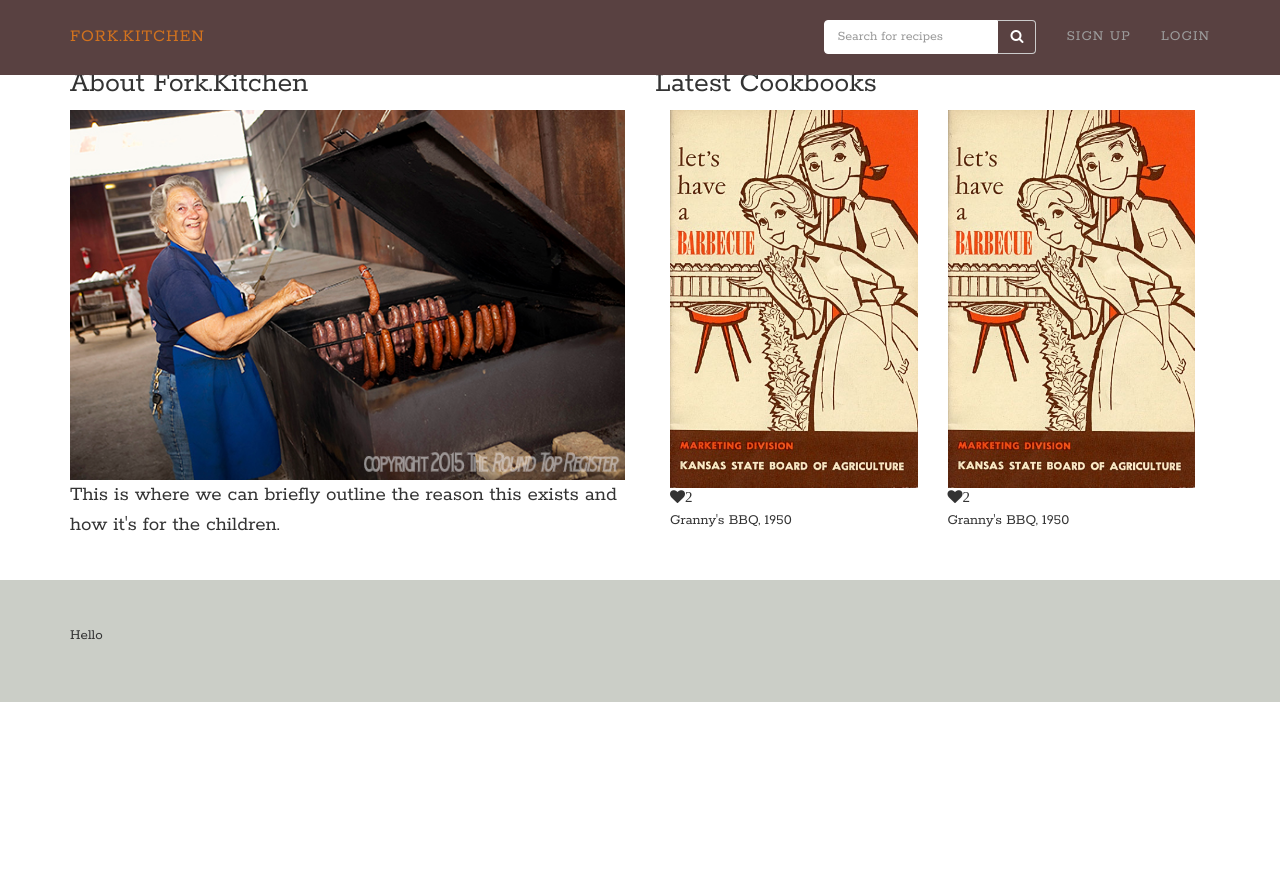
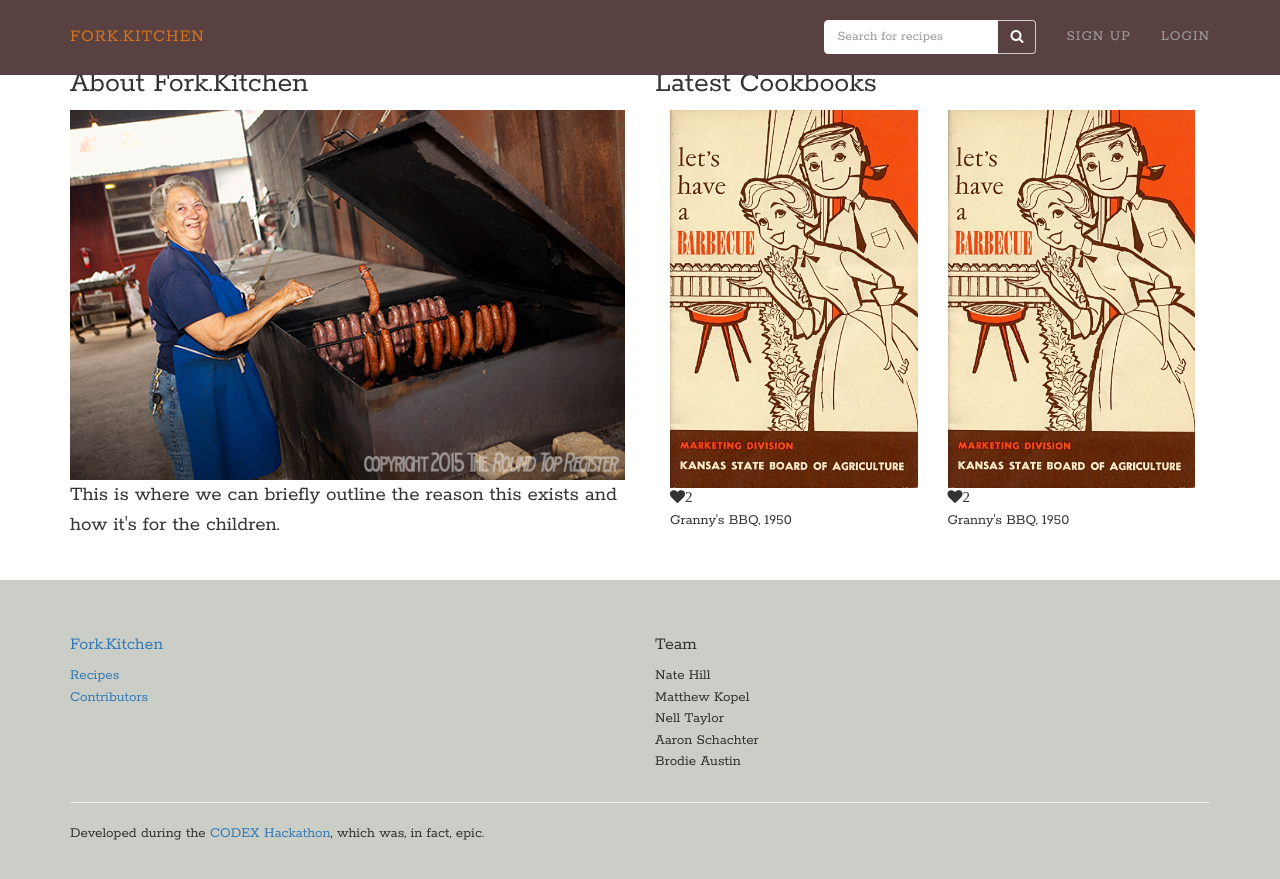
Before and after one commit to forkKitchen/prototype, a Jekyll site: the page built from index.html, in a window 1280 px wide and 900 px high, scrolled down 747 px. Shown: the top 879 px of the window. Built offline with Jekyll 4.4.1, drawn with Linux system fonts in a browser that asks for light colours; nearby versions of some CDN libraries; before the commit the page ends 1449 px from its top, so only the background shows below that.

Commit message:
added some stuff to footer

```diff
--- /dev/null
+++ b/CNAME
@@ -0,0 +1 @@
+demo.fork.kitchen
--- a/_includes/footer.html
+++ b/_includes/footer.html
@@ -1,5 +1,28 @@
 <footer class="site-footer">
   <div class="container">
-    <p>Hello</p>
+    <div class="row">
+      <div class="col-md-4">
+        <h4><a href="{{ site.baseurl }}/">Fork.Kitchen</a></h4>
+        <ul class="list-unstyled">
+          <li><a href="{{ site.baseurl }}/recipes">Recipes</a></li>
+          <li><a href="{{ site.baseurl }}/contributors">Contributors</a></li>
+        </ul>
+      </div>
+      <div class="col-md-6 col-md-offset-2">
+        <h4>Team</h4>
+          <ul class="list-unstyled team">
+            <li>Nate Hill</li>
+            <li>Matthew Kopel</li>
+            <li>Nell Taylor</li>
+            <li>Aaron Schachter</li>
+            <li>Brodie Austin</li>
+          </ul>
+      </div>
+  </div>
+  <div class="row">
+    <div class="col-md-12">
+      <hr>
+      <p>Developed during the <a href="http://codexhackathon.com/">CODEX Hackathon</a>, which was, in fact, epic.</p>
+    </div>
   </div>
 </footer>
```
